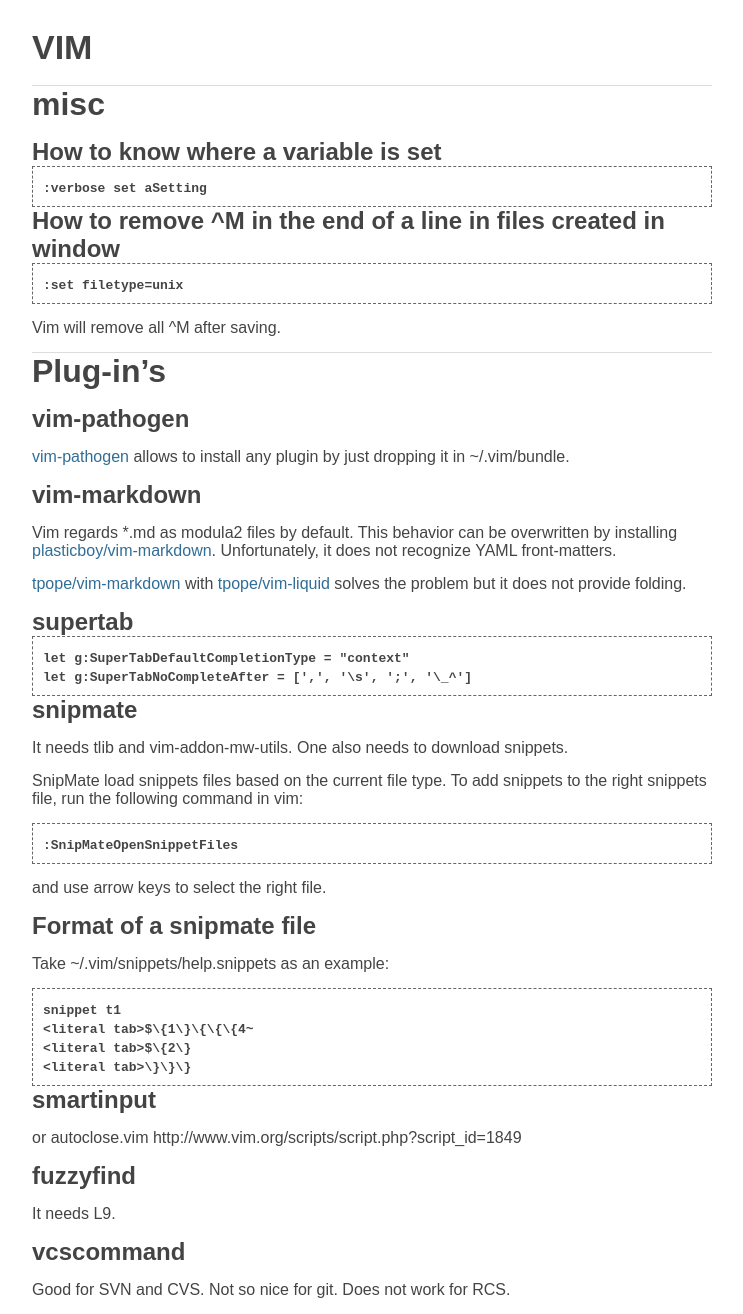
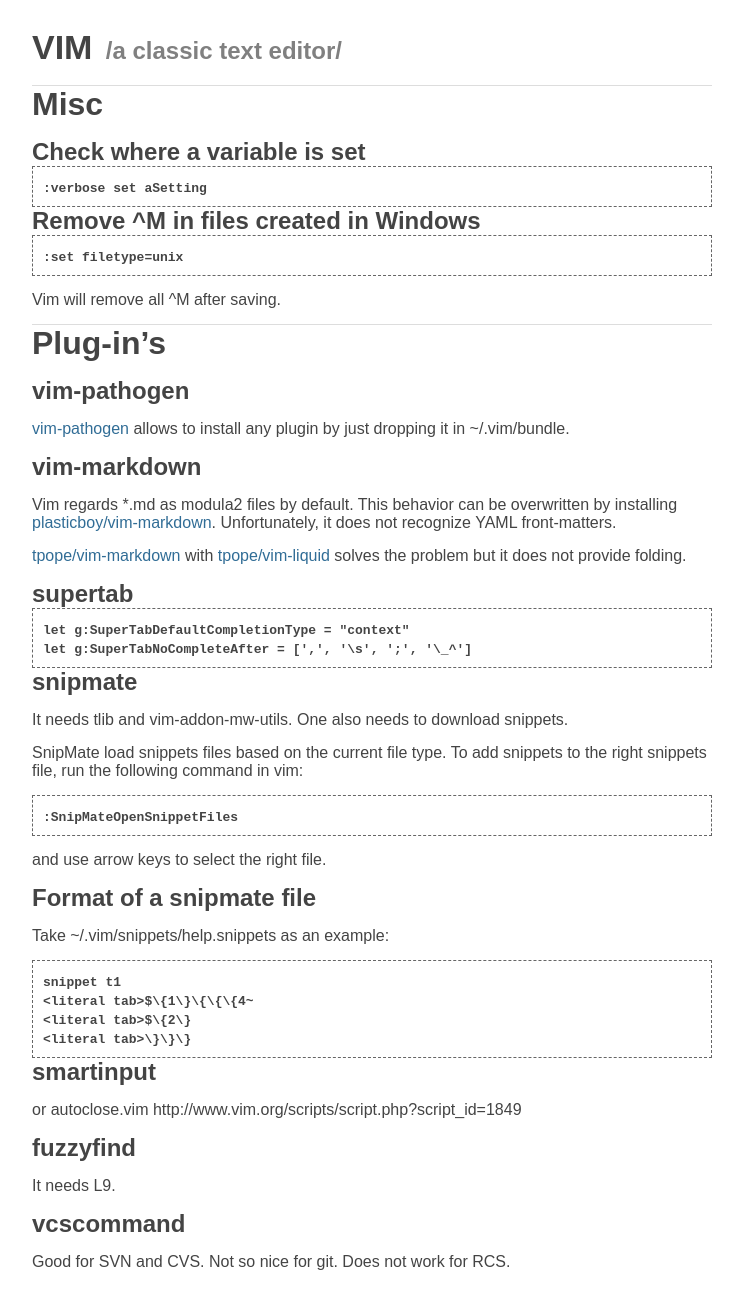
Before and after one commit to jintonic/jintonic.github.io, a Jekyll site: the page built from cs/vim/index.md, in a window 1280 px wide. Shown: the whole page, without its empty margins (268-1011 px from the left). Built offline with Jekyll 4.4.1, drawn with Linux system fonts in a browser that asks for light colours; comment, search, counter and statistics services are not loaded; after the commit the page ends 1286 px from its top, so only the background shows below that.

Commit message:
shortened title

```diff
--- a/cs/vim/index.md
+++ b/cs/vim/index.md
@@ -2,18 +2,19 @@
 layout: note
 category: cs
 title: vim
+subtitle: a classic text editor
 ---
 
-misc
+Misc
 ====
 
-How to know where a variable is set
------------------------------------
+Check where a variable is set
+-----------------------------
 
     :verbose set aSetting
 
-How to remove ^M in the end of a line in files created in window
-----------------------------------------------------------------
+Remove ^M in files created in Windows
+-------------------------------------
 
     :set filetype=unix
 
```
